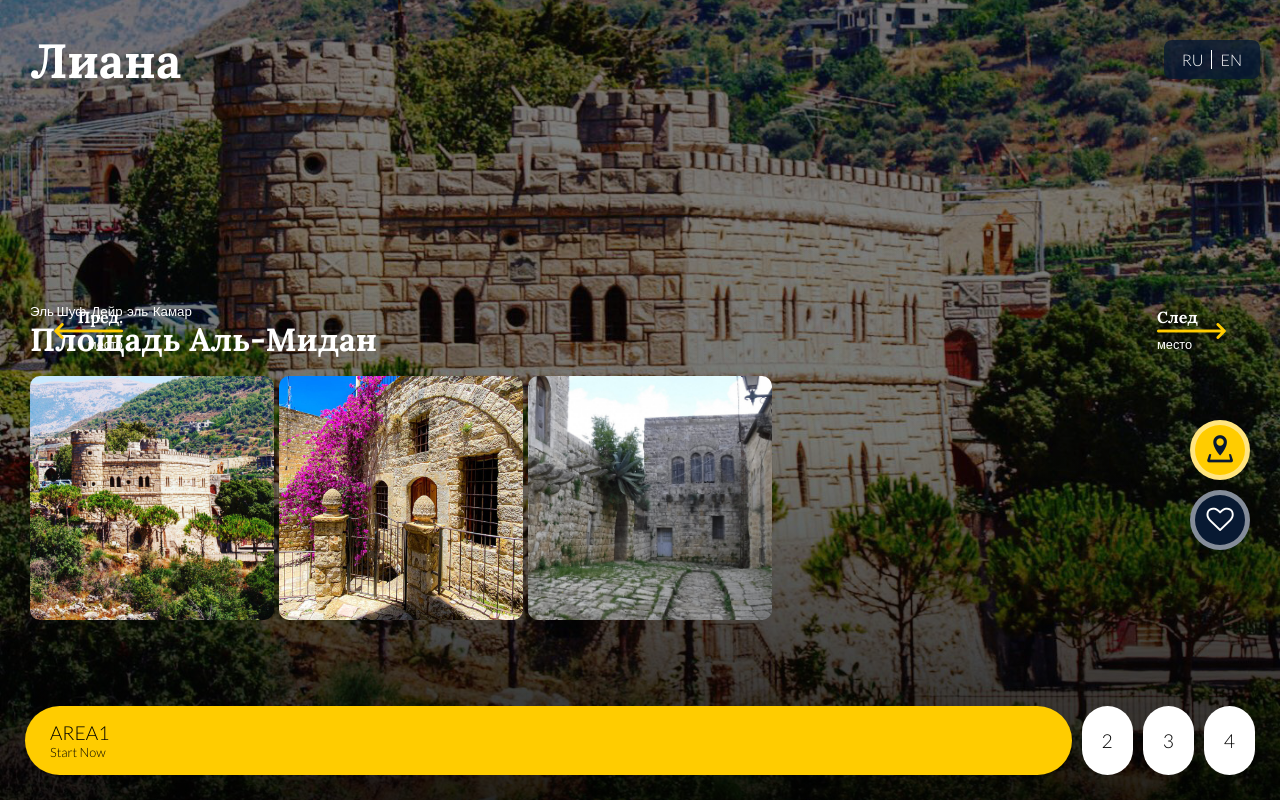
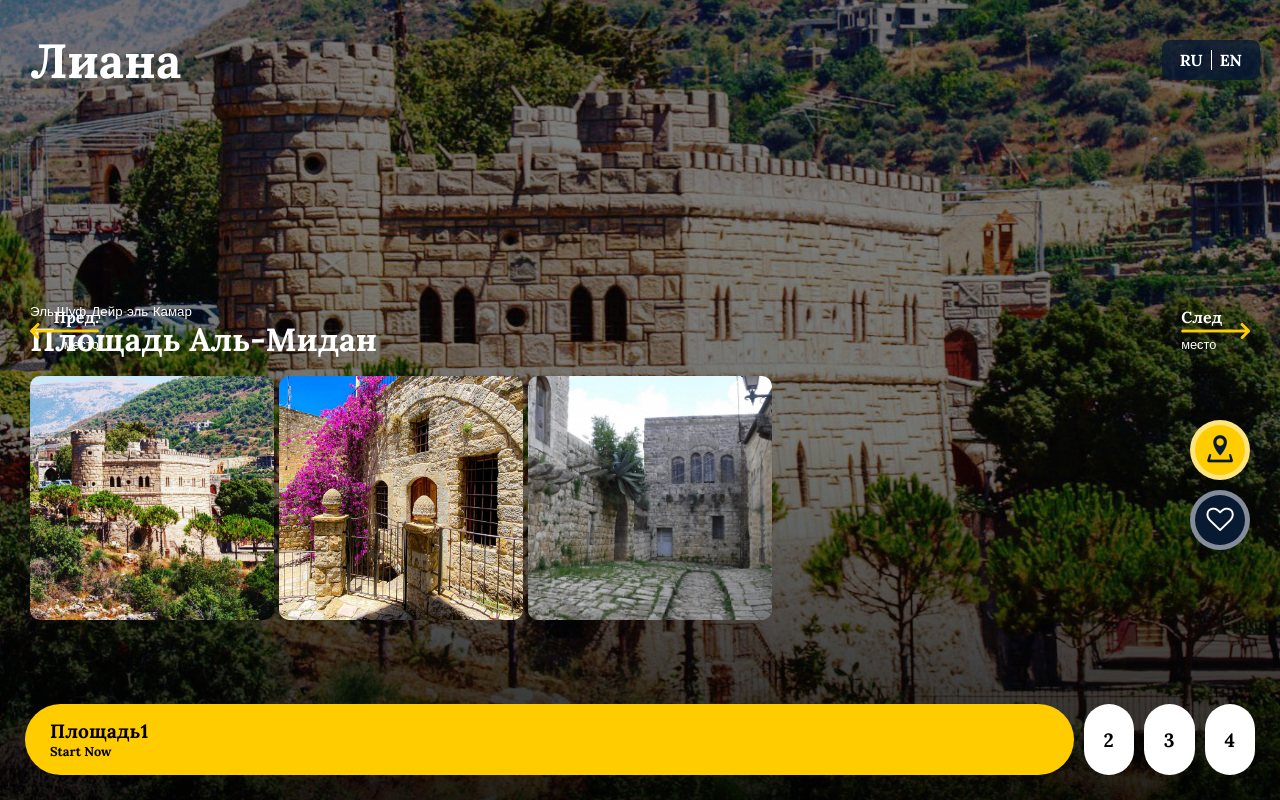
Before and after one commit to cybta/liashik, a website: page index.html in a window 1280 px wide. Drawn offline with Linux system fonts and the light colour scheme; files whose address does not match are found by name.

Commit message:
dynamic nav bottom

```diff
--- a/assets/css/style.css
+++ b/assets/css/style.css
@@ -176,7 +176,6 @@ input[type="checkbox"]:checked + label {
   top: 50%;
   transform: translateY(-50%);
   margin-top: -60px;
-  width: 93px;
   height: 37px;
   background-size: 100% 100%;
   background-repeat: no-repeat;
@@ -276,6 +275,7 @@ input[type="checkbox"]:checked + label {
   margin: 5px;
   display: flex;
   align-items: center;
+  font-family: "Lora", serif;
 }
 
 .pageNav.active {
@@ -336,6 +336,7 @@ input[type="checkbox"]:checked + label {
   -moz-border-radius: 8px;
   -webkit-border-radius: 8px;
   z-index: 999;
+  font-family: "Lora", serif;
 }
 
 #lang > div {
--- a/assets/js/main.js
+++ b/assets/js/main.js
@@ -149,7 +149,7 @@ const renderDOM = async () => {
             return `<div class="pageNav" id="btn-${day.day}" data-page="${
               day.day
             }">
-                <span><span class="showOnActive">AREA</span>${day.day}</span>
+                <span><span class="showOnActive">${state.lang === 'EN' ? 'Area' : 'Площадь'}</span>${day.day}</span>
                 <div class="showOnActive">${getCheckStatus()}</div>
             </div>`;
           };
```
